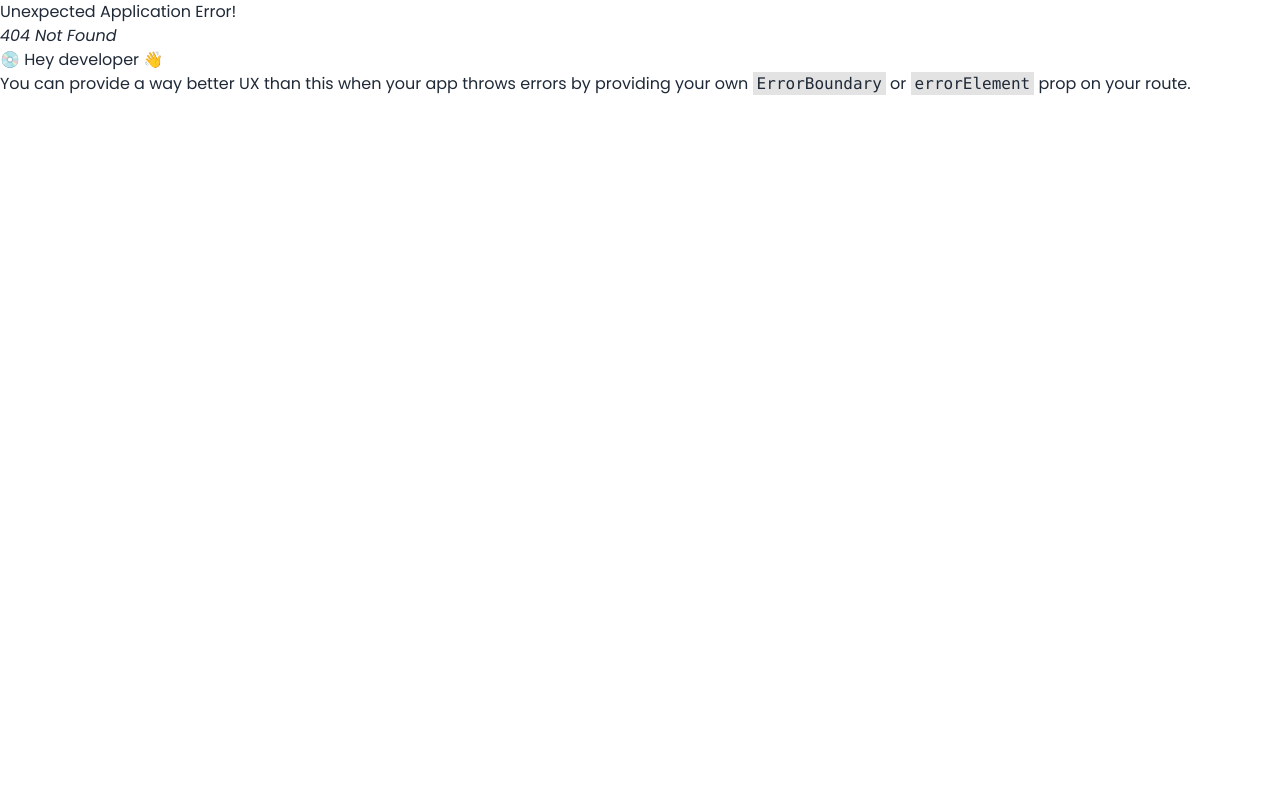
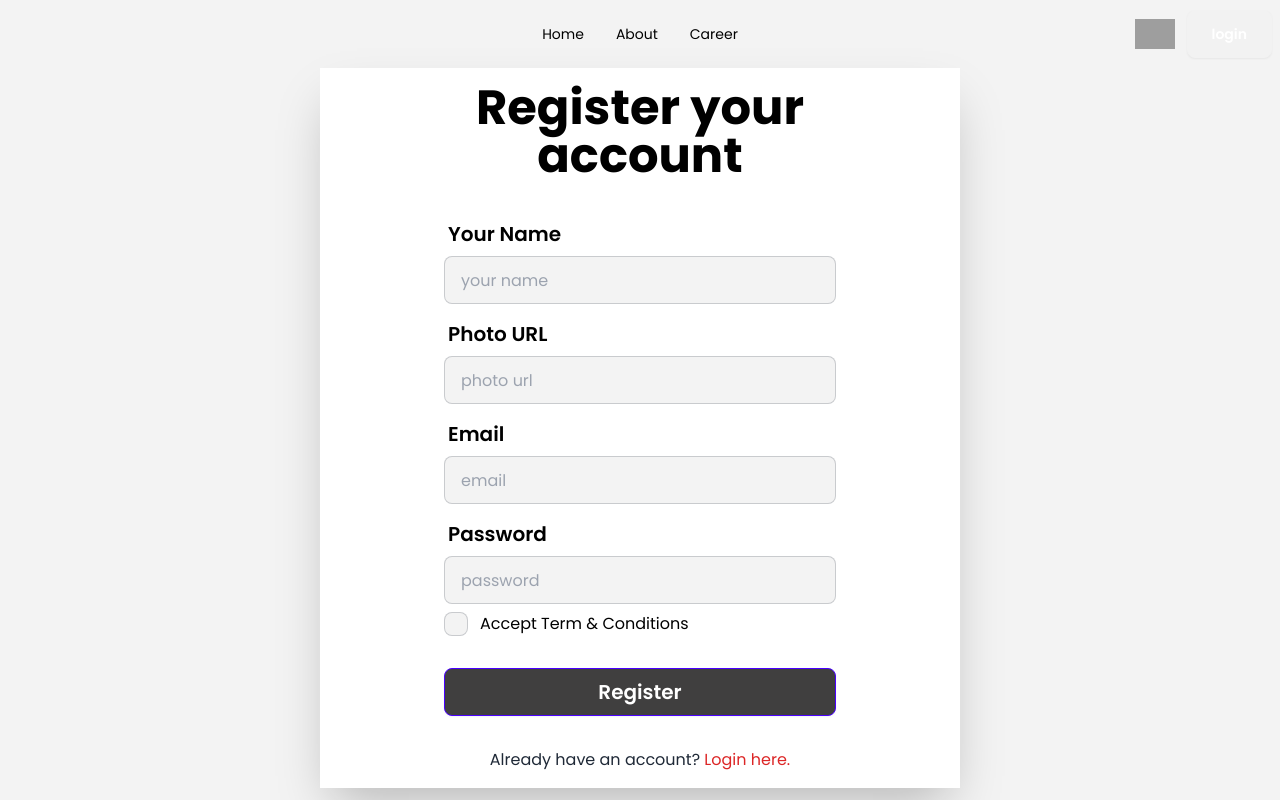
Before and after one commit to SALEHINISLAM/dragon-news, a React (Vite) app: page /register in a window 1280 px wide. Before the commit this address had no page. Built offline with nearby package versions, Linux system fonts and the light colour scheme; no server answers; grey boxes are pictures that could not be loaded.

Commit message:
authentication created with email and password

```diff
--- /dev/null
+++ b/src/Pages/Login/Login.jsx
@@ -0,0 +1,81 @@
+import React, { useContext } from "react";
+import PropTypes from "prop-types";
+import LeftSideNav from "../Shared/LeftSideNav/LeftSideNav";
+import Navbar from "../Shared/Navbar/Navbar";
+import { Link } from "react-router-dom";
+import { AuthContext } from "../../providers/AuthProviders";
+
+const Login = (props) => {
+    const {signIn}=useContext(AuthContext)
+    const handleLogin=(event)=>{
+        event.preventDefault();
+        console.log(event.currentTarget);
+        const form=new FormData(event.currentTarget);
+        const email=form.get('email');
+        const password=form.get('password');
+        signIn(email,password)
+        .then(res=>{
+            console.log(res.user);
+
+        })
+        .catch(error=>{
+            console.log(error);
+
+        })
+    }
+  return (
+    <>
+    <div className="hero bg-[#F3F3F3] min-h-screen flex flex-col">
+    <Navbar/>
+      <div className="hero-content bg-white flex-col lg:w-1/2  shadow-2xl">
+
+        <div className="card w-full md:w-3/4 shrink-0">
+        <div className="text-center">
+          <h1 className="text-5xl font-bold text-black">Login your account</h1>
+        </div>
+          <form className="card-body" onSubmit={handleLogin}>
+            <div className="form-control">
+              <label className="label">
+                <span className="label-text text-black text-xl font-semibold">Email</span>
+              </label>
+              <input
+                type="email"
+                placeholder="email"
+                className="input input-bordered bg-[#F3F3F3] text-black"
+                name="email"
+                required
+              />
+            </div>
+            <div className="form-control">
+              <label className="label">
+                <span className="label-text text-black text-xl font-semibold">Password</span>
+              </label>
+              <input
+                type="password"
+                placeholder="password"
+                className="input input-bordered bg-[#F3F3F3] text-black"
+                name="password"
+                required
+              />
+              <label className="label">
+                <a href="/register" className="label-text-alt link link-hover">
+                  Forgot password?
+                </a>
+              </label>
+            </div>
+            <div className="form-control mt-6">
+              <button className="btn btn-primary bg-[#403F3F] text-white text-xl font-semibold">Login</button>
+            </div>
+          </form>
+          <p className="text-center">Don't have an account? <Link to='/register' className="text-red-600">Register here.</Link></p>
+        </div>
+      </div>
+    </div>
+    </>
+
+  );
+};
+
+Login.propTypes = {};
+
+export default Login;
--- /dev/null
+++ b/src/Pages/Rgister/Register.jsx
@@ -0,0 +1,120 @@
+import React, { useContext } from "react";
+import PropTypes from "prop-types";
+import { Link } from "react-router-dom";
+import Navbar from "../Shared/Navbar/Navbar";
+import { AuthContext } from "../../providers/AuthProviders";
+
+const Register = (props) => {
+  const { createUser } = useContext(AuthContext);
+  const handleRegister = (event) => {
+    event.preventDefault();
+    console.log(event.currentTarget);
+
+    const form = new FormData(event.currentTarget);
+    const name = form.get("name");
+    const photo = form.get("photo");
+    const email = form.get("email");
+    const password = form.get("password");
+    console.log(name, photo, email, password);
+    //create user
+    createUser(email,password)
+    .then(result=>{
+        console.log(result.user)
+    })
+    .catch(error=>{
+        console.log(error.message);
+
+    })
+  };
+  return (
+    <div className="hero bg-[#F3F3F3] min-h-screen flex flex-col">
+      <Navbar />
+      <div className="hero-content bg-white flex-col lg:w-1/2  shadow-2xl">
+        <div className="card w-full md:w-3/4 shrink-0">
+          <div className="text-center">
+            <h1 className="text-5xl font-bold text-black">
+              Register your account
+            </h1>
+          </div>
+          <form className="card-body" onSubmit={handleRegister}>
+            <div className="form-control">
+              <label className="label">
+                <span className="label-text text-black text-xl font-semibold">
+                  Your Name
+                </span>
+              </label>
+              <input
+                type="text"
+                placeholder="your name"
+                className="input input-bordered bg-[#F3F3F3] text-black"
+                name="name"
+                required
+              />
+            </div>
+            <div className="form-control">
+              <label className="label">
+                <span className="label-text text-black text-xl font-semibold">
+                  Photo URL
+                </span>
+              </label>
+              <input
+                type="text"
+                placeholder="photo url"
+                className="input input-bordered bg-[#F3F3F3] text-black"
+                name="photo"
+                required
+              />
+            </div>
+            <div className="form-control">
+              <label className="label">
+                <span className="label-text text-black text-xl font-semibold">
+                  Email
+                </span>
+              </label>
+              <input
+                type="email"
+                placeholder="email"
+                className="input input-bordered bg-[#F3F3F3] text-black"
+                name="email"
+                required
+              />
+            </div>
+            <div className="form-control">
+              <label className="label">
+                <span className="label-text text-black text-xl font-semibold">
+                  Password
+                </span>
+              </label>
+              <input
+                type="password"
+                placeholder="password"
+                className="input input-bordered bg-[#F3F3F3] text-black"
+                name="password"
+                required
+              />
+            </div>
+            <div className="form-control flex flex-row gap-3 items-center">
+              <input type="checkbox" className="bg-[#f3f3f3] checkbox"></input>
+              <span className="text-black">Accept Term & Conditions</span>
+            </div>
+            <div className="form-control mt-6">
+              <button className="btn btn-primary bg-[#403F3F] text-white text-xl font-semibold">
+                Register
+              </button>
+            </div>
+          </form>
+          <p className="text-center">
+            Already have an account?{" "}
+            <Link to="/login" className="text-red-600">
+              Login here.
+            </Link>
+          </p>
+        </div>
+      </div>
+    </div>
+  );
+};
+
+Register.propTypes = {};
+
+export default Register;
--- a/src/Pages/Shared/LeftSideNav/LeftSideNav.jsx
+++ b/src/Pages/Shared/LeftSideNav/LeftSideNav.jsx
@@ -1,10 +1,33 @@
-import React from 'react';
+import React, { useEffect, useState } from 'react';
 import PropTypes from 'prop-types';
+import { data } from 'autoprefixer';
+import { Link } from 'react-router-dom';
 
 const LeftSideNav = props => {
+    const [categories, setCategories]=useState([]);
+    useEffect(()=>{
+        fetch('categories.json')
+        .then(res=>res.json())
+        .then(data=>setCategories(data))
+    },[])
     return (
         <div>
-            LeftSideNav
+            <h2 className='font-bold text-xl p-3 pb-6'>
+                All Categories
+            </h2>
+            <ul className='space-y-6'>
+                {
+                    categories.map(category=>
+                        <li
+                        className='ml-4 active:text-red-700 text-xl font-semibold block px-4'
+                        key={category.id}>
+                            <Link to={`/category/${category.id}`}>
+                            {category.name}
+                            </Link>
+                        </li>
+                    )
+                }
+            </ul>
         </div>
     );
 };
--- a/src/Pages/Shared/Navbar/Navbar.jsx
+++ b/src/Pages/Shared/Navbar/Navbar.jsx
@@ -1,27 +1,28 @@
-import React from "react";
+import React, { useContext } from "react";
 import PropTypes from "prop-types";
 import { NavLink } from "react-router-dom";
-import userDefaultPic from '/user.png'
+import userDefaultPic from "/user.png";
+import { AuthContext } from "../../../providers/AuthProviders";
 const Navbar = (props) => {
-    const links=<>
+  const { user, logOut } = useContext(AuthContext);
+  const handleSignOut = () => {
+    logOut().then().catch();
+  };
+  const links = (
+    <>
       <li>
-        <NavLink to='/'>
-            Home
-        </NavLink>
+        <NavLink to="/">Home</NavLink>
       </li>
       <li>
-        <NavLink to='/about'>
-            About
-        </NavLink>
+        <NavLink to="/about">About</NavLink>
       </li>
       <li>
-        <NavLink to='/career'>
-            Career
-        </NavLink>
+        <NavLink to="/career">Career</NavLink>
       </li>
     </>
+  );
   return (
-    <div className="navbar bg-transparent text-black">
+    <div className="navbar bg-transparent text-black container mx-auto">
       <div className="navbar-start">
         <div className="dropdown">
           <div tabIndex={0} role="button" className="btn btn-ghost lg:hidden">
@@ -44,27 +45,28 @@ const Navbar = (props) => {
             tabIndex={0}
             className="menu menu-sm dropdown-content bg-base-100 rounded-box z-[1] mt-3 w-52 p-2 shadow"
           >
-            {
-                links
-            }
+            {links}
           </ul>
         </div>
-
       </div>
       <div className="navbar-center hidden lg:flex">
-        <ul className="menu menu-horizontal px-1">
-          {
-            links
-          }
-        </ul>
+        <ul className="menu menu-horizontal px-1">{links}</ul>
       </div>
       <div className="navbar-end flex items-center gap-3 ">
         <div className="w-10 rounded-full">
-          <img
-            alt="User"
-            src={userDefaultPic} />
+          <img alt="User" src={userDefaultPic} className="w-full h-full" />
         </div>
-        <a className="btn text-white px-6">Login</a>
+        <div className="">
+          {user ? (
+            <a onClick={handleSignOut} className="btn text-white px-6">
+              log Out
+            </a>
+          ) : (
+            <a className="btn text-white px-6" href="/login">
+              login
+            </a>
+          )}
+        </div>
       </div>
     </div>
   );
--- a/src/Pages/Shared/RightSideNav/RightSideNav.css
+++ b/src/Pages/Shared/RightSideNav/RightSideNav.css
@@ -1,5 +1,5 @@
 #ads{
-    background-image: url('/public/bg1.png');
+    background-image: url('/bg1.png');
     background-size: 100% 100%;
     background-repeat: no-repeat;
     width: 100%;
--- a/src/Pages/Shared/RightSideNav/RightSideNav.jsx
+++ b/src/Pages/Shared/RightSideNav/RightSideNav.jsx
@@ -10,7 +10,7 @@ const RightSideNav = (props) => {
   return (
     <div>
       <div className="flex flex-col p-4 w-full space-y-4">
-        <h2 className="text-4xl font-bold text-black">Login With</h2>
+        <h2 className="text-3xl font-bold text-black">Login With</h2>
         <button className="btn btn-outline btn-accent m-2 text-sm">
           <FaGoogle /> Login with Google
         </button>
@@ -38,7 +38,7 @@ const RightSideNav = (props) => {
           </a>
         </div>
       </div>
-      <div className="flex flex-col p-2 m-3 bg-[#c2c2c2] justify-center w-full">
+      <div className="flex flex-col p-2 m-3 bg-[#c2c2c2] justify-center w-full rounded-lg">
         <h2 className="text-3xl font-bold text-black py-3">Q-Zone</h2>
         <img src="qZone1.png" alt="" />
         <img src="qZone2.png" alt="" />
--- /dev/null
+++ b/src/providers/AuthProviders.jsx
@@ -0,0 +1,54 @@
+import { createContext, useEffect, useState } from "react";
+import { createUserWithEmailAndPassword, getAuth, onAuthStateChanged, signInWithEmailAndPassword, signOut } from "firebase/auth";
+import app from "../Firebase/firebase.config";
+
+export const AuthContext = createContext(null);
+
+const auth = getAuth(app);
+
+const AuthProvider = ({ children }) => {
+    const [user, setUser] = useState(null);
+    const [loading, setLoading] = useState(true);
+
+    const createUser = (email, password) => {
+        setLoading(true);
+        return createUserWithEmailAndPassword(auth, email, password);
+    }
+
+    const signIn = (email, password) => {
+        setLoading(true);
+        return signInWithEmailAndPassword(auth, email, password);
+    }
+
+    const logOut = () => {
+        setLoading(true);
+        return signOut(auth);
+    }
+
+    useEffect(() => {
+        const unSubscribe = onAuthStateChanged(auth, currentUser => {
+            console.log('user in the auth state changed', currentUser);
+            setUser(currentUser);
+            setLoading(false);
+        });
+        return () => {
+            unSubscribe();
+        }
+    }, [])
+
+    const authInfo = {
+        user,
+        loading,
+        createUser,
+        signIn,
+        logOut
+    }
+
+    return (
+        <AuthContext.Provider value={authInfo}>
+            {children}
+        </AuthContext.Provider>
+    );
+};
+
+export default AuthProvider;
```
Also changed, not shown: src/main.jsx (+11 -11 lines), src/routes/Routes.jsx (+11 -1 lines). Lines whose indentation alone changed are shown as unchanged.
